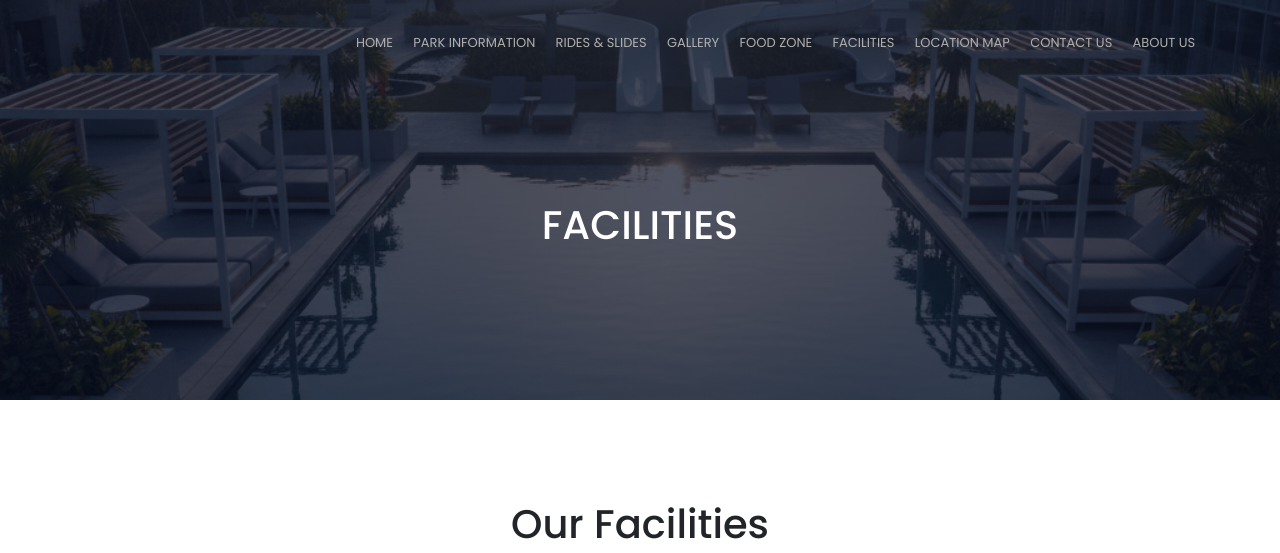
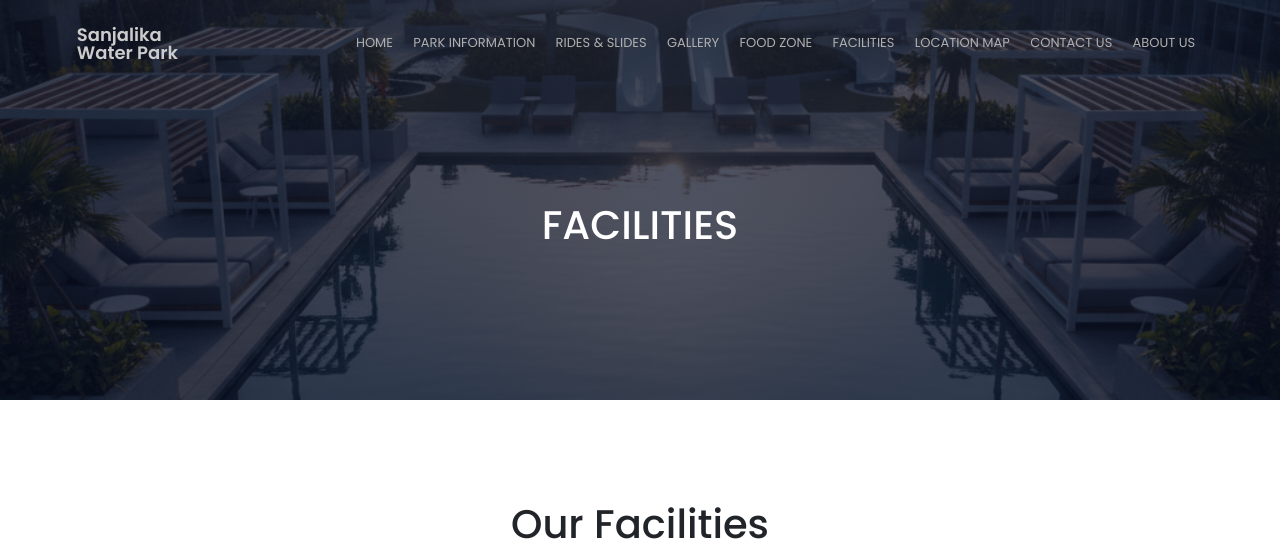
Before and after one commit to Mutahir01/E-project, a plain HTML site: page facilities.html in a window 1280 px wide. Shown: the top 553 px of the page. Drawn offline with nearby package versions, Linux system fonts and the light colour scheme.

Commit message:
first commit

```diff
--- a/facilities.html
+++ b/facilities.html
@@ -15,6 +15,13 @@
 <body>
     <section class="sub-header">
         <nav>
+            <div class="logo">
+                <h3>
+                    <a href="#">
+                      Sanjalika Water Park
+                    </a>
+                </h3>
+            </div>
             <a href="index.html"><img src="" alt=""></a>
             <div class="nav-links">
                 <ul>
```
Also changed, not shown: foodzone.html (+7 -0 lines), gallery.html (+7 -0 lines), locationmap.html (+7 -0 lines), rides&slides.html (+7 -0 lines).
